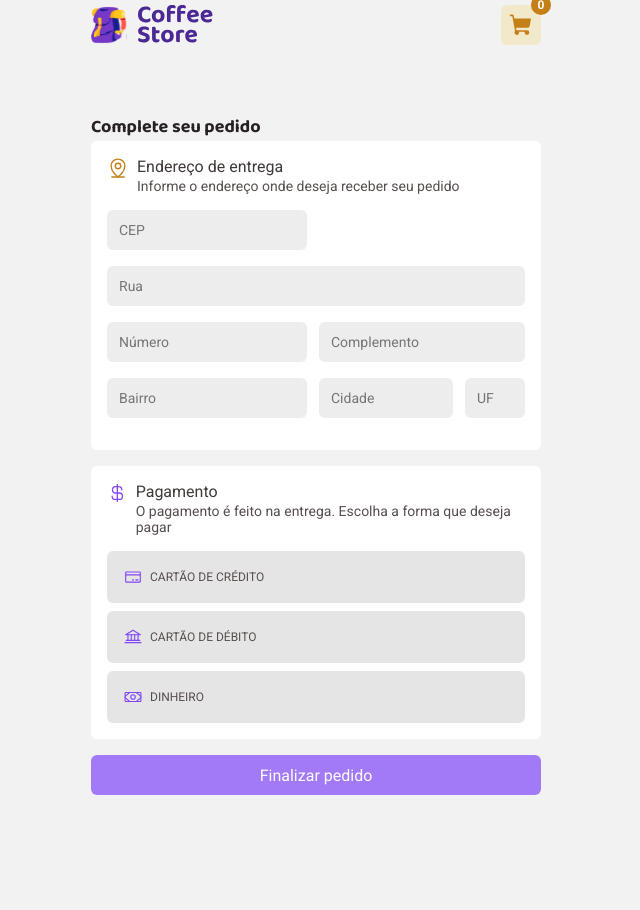
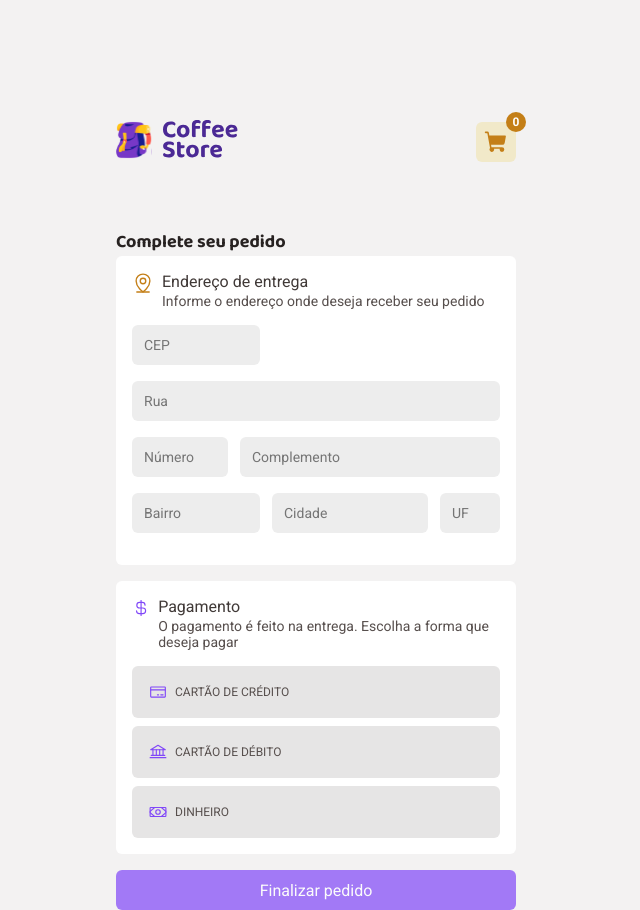
Before and after one commit to matheusdamata/react-coffee-store-live, a React (Vite) app: page /checkout in a window 1280 px wide. Shown: the whole page, without its empty margins (324-964 px from the left). Before the commit the page ends 800 px from the top, so only its background shows below. Built offline with nearby package versions, Linux system fonts and the light colour scheme.

Commit message:
corrections and updated inputs in checkout

```diff
--- a/src/components/Header/styles.ts
+++ b/src/components/Header/styles.ts
@@ -1,9 +1,12 @@
 import styled from 'styled-components'
 
 export const Container = styled.header`
+  width: 100%;
+
   display: flex;
   flex-direction: row;
 
+  align-items: center;
   justify-content: space-between;
 
   button {
--- a/src/css/global.ts
+++ b/src/css/global.ts
@@ -12,8 +12,6 @@ export const GlobalStyle = createGlobalStyle`
   }
 
   body {
-    height: 100vh;
-
     background: ${(props) => props.theme['base-card']};
     color: ${(props) => props.theme['base-title']};
     -webkit-font-smoothing: antialiased;
--- a/src/layout/DefaultLayout/styles.ts
+++ b/src/layout/DefaultLayout/styles.ts
@@ -4,5 +4,9 @@ export const LayoutContainer = styled.div`
   display: flex;
   flex-direction: column;
 
-  width: 450px;
+  max-width: 30rem;
+  width: 30rem;
+  height: calc(100vh - 10rem);
+  margin: 5rem auto;
+  padding: 2.5rem;
 `
--- a/src/main.tsx
+++ b/src/main.tsx
@@ -4,6 +4,6 @@ import { App } from './App'
 
 ReactDOM.createRoot(document.getElementById('root') as HTMLElement).render(
   // <React.StrictMode>
-  <App />
+    <App />
   // </React.StrictMode>,
 )
--- a/src/page/Cart/index.tsx
+++ b/src/page/Cart/index.tsx
@@ -15,6 +15,7 @@ import {
   ProductContentFooter,
   ProductInfo,
   ProductsContainer,
+  ProductsFooter,
 } from './styles'
 
 export function Cart() {
@@ -52,6 +53,11 @@ export function Cart() {
       payload: id,
     })
   }
+
+  const totalCart = carts.reduce(
+    (sumTotal, cart) => sumTotal + cart.value * cart.amount,
+    0,
+  )
 
   return (
     <Container>
@@ -109,6 +115,14 @@ export function Cart() {
               </ProductContent>
             ))}
           </ProductsContainer>
+
+          <ProductsFooter>
+            <span>Total</span>
+            <strong>
+              R${' '}
+              {totalCart.toLocaleString('pt-br', { minimumFractionDigits: 2 })}
+            </strong>
+          </ProductsFooter>
           {carts.length !== 0 ? (
             <FooterContainer>
               <ButtonNavLink to="/checkout">Ir para o checkout</ButtonNavLink>
--- a/src/page/Cart/styles.ts
+++ b/src/page/Cart/styles.ts
@@ -126,6 +126,14 @@ export const ProductInfo = styled.div`
   flex-direction: column;
 `
 
+export const ProductsFooter = styled.div`
+  display: flex;
+  flex-direction: row;
+  justify-content: space-between;
+
+  margin-top: 1rem;
+`
+
 export const FooterContainer = styled.div`
   width: 100%;
 
--- a/src/page/Checkout/components/FormCheckout/index.tsx
+++ b/src/page/Checkout/components/FormCheckout/index.tsx
@@ -7,6 +7,7 @@ import {
   InputBaseFlexAndMargin,
   InputBaseMargin,
   InputBaseMinWidth,
+  InputBaseNumberMargin,
 } from './styles'
 
 export function FormCheckout() {
@@ -19,7 +20,7 @@ export function FormCheckout() {
         <InputBaseFlex type="text" placeholder="Rua" {...register('address')} />
       </FormFlex>
       <FormFlex>
-        <InputBaseMargin
+        <InputBaseNumberMargin
           type="text"
           placeholder="Número"
           {...register('number')}
--- a/src/page/Checkout/components/FormCheckout/styles.ts
+++ b/src/page/Checkout/components/FormCheckout/styles.ts
@@ -1,7 +1,7 @@
 import styled from 'styled-components'
 
 export const InputBase = styled.input`
-  width: 12.5rem;
+  width: 8rem;
 
   border: 0;
   border-radius: 6px;
@@ -21,6 +21,10 @@ export const InputBaseFlex = styled(InputBase)`
 export const InputBaseMargin = styled(InputBase)`
   margin-right: 0.75rem;
 `
+export const InputBaseNumberMargin = styled(InputBase)`
+  width: 6rem;
+  margin-right: 0.75rem;
+`
 
 export const InputBaseFlexAndMargin = styled(InputBase)`
   width: 1rem;
--- a/src/page/Home/index.tsx
+++ b/src/page/Home/index.tsx
@@ -17,14 +17,19 @@ export function Home() {
   const { products, dispatch } = useContext(Context)
 
   useEffect(() => {
-    if (products.length >= 1) return
+    if (products.length > 0) return
 
     const fetchProducts = async () => {
-      const json = await api.getProduct()
-      dispatch({
-        type: 'GET_PRODUCTS',
-        payload: json,
-      })
+      try {
+        const json = await api.getProduct()
+
+        dispatch({
+          type: 'GET_PRODUCTS',
+          payload: json,
+        })
+      } catch (e) {
+        console.log('Tente novamente mais tarde!', e)
+      }
     }
 
     fetchProducts()
```
